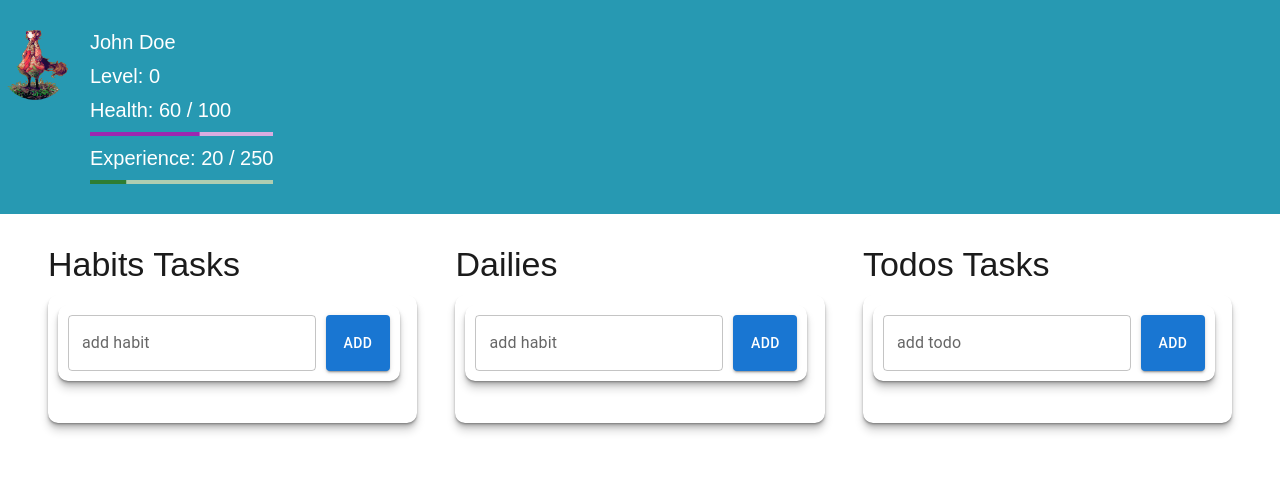
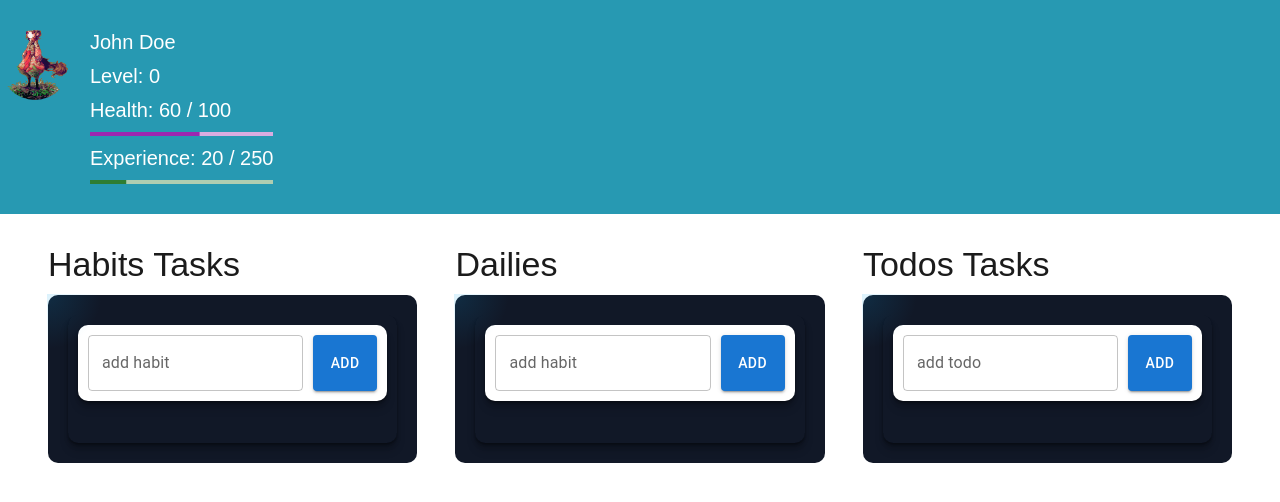
Before and after one commit to Andriikryl/habit, a Next.js app: page / in a window 1280 px wide. Shown: the top 502 px of the page. Built offline with nearby package versions, Linux system fonts and the light colour scheme.

Commit message:
add SpotlightWrapper component

```diff
--- a/src/components/dailies/Dailies.tsx
+++ b/src/components/dailies/Dailies.tsx
@@ -1,5 +1,6 @@
 "use client";
 import { useState } from "react";
+import { stagger, useAnimate } from "framer-motion";
 import { useRecoilState } from "recoil";
 import { ButtonComponent } from "../button/Button";
 import { Box, TextField } from "@mui/material";
@@ -11,6 +12,7 @@ import {
   deleteTask,
   toggleCompletedTask,
 } from "../../store/store";
+import { SpotlightWrapper } from "../spotlightWrapper/SpotlightWrapper";
 
 const Dailies = () => {
   const [newDaily, setNewDaily] = useState("");
@@ -33,6 +35,7 @@ const Dailies = () => {
   return (
     <section>
       <h2 className={styles.title}>Dailies</h2>
+      <SpotlightWrapper>
         <div className={styles.todo__box}>
           <Box
             className={styles.form}
@@ -62,6 +65,7 @@ const Dailies = () => {
             ))}
           </ul>
         </div>
+      </SpotlightWrapper>
     </section>
   );
 };
--- a/src/components/dailies/style.module.css
+++ b/src/components/dailies/style.module.css
@@ -17,8 +17,9 @@
 }
 
 .form{
-    width: max-content;
+    width: 100%;
     padding: 10px;
+    background-color: var(--white);
     border-radius: 10px;
     box-shadow: 0 1px 1px rgba(0,0,0,0.15),
     0 2px 2px rgba(0,0,0,0.15),
--- a/src/components/habitsTasks/HabitsTasks.tsx
+++ b/src/components/habitsTasks/HabitsTasks.tsx
@@ -12,6 +12,7 @@ import {
   habitListState,
   incrementTaskLevel,
 } from "@/store/store";
+import { SpotlightWrapper } from "../spotlightWrapper/SpotlightWrapper";
 
 type Difficulty = "easy" | "medium" | "hard";
 
@@ -52,6 +53,7 @@ const HabitsTasks = () => {
   return (
     <section>
       <h2 className={styles.title}>Habits Tasks</h2>
+      <SpotlightWrapper>
         <div className={styles.todo__box}>
           <Box
             className={styles.form}
@@ -69,6 +71,7 @@ const HabitsTasks = () => {
             />
             <ButtonComponent type="submit">add</ButtonComponent>
           </Box>
+
           <ul role="list" className={styles.list}>
             {habits.map((todo, index) => (
               <HabitsTaskItem
@@ -88,6 +91,7 @@ const HabitsTasks = () => {
             ))}
           </ul>
         </div>
+      </SpotlightWrapper>
     </section>
   );
 };
--- a/src/components/habitsTasks/style.module.css
+++ b/src/components/habitsTasks/style.module.css
@@ -17,9 +17,10 @@
 }
 
 .form{
-    width: max-content;
+    width: 100%;
     padding: 10px;
     border-radius: 10px;
+    background-color: var(--white);
     box-shadow: 0 1px 1px rgba(0,0,0,0.15),
     0 2px 2px rgba(0,0,0,0.15),
     0 4px 4px rgba(0,0,0,0.15),
@@ -28,7 +29,7 @@
     gap: 10px;
 }
 .list{
-    padding: 0px;
+    padding: 0px !important;
     display: flex;
     flex-direction: column;
     gap: 10px;
--- /dev/null
+++ b/src/components/spotlightWrapper/SpotlightWrapper.tsx
@@ -0,0 +1,40 @@
+import { ReactNode } from "react";
+import { motion, useMotionTemplate, useMotionValue } from "framer-motion";
+import { MouseEvent } from "react";
+import styles from "./style.module.css";
+
+interface TasksWrapperProps {
+  children: ReactNode;
+}
+
+const SpotlightWrapper: React.FC<TasksWrapperProps> = ({ children }) => {
+  let mouseX = useMotionValue(0);
+  let mouseY = useMotionValue(0);
+
+  function handleMouseMove({ currentTarget, clientX, clientY }: MouseEvent) {
+    let { left, top } = currentTarget.getBoundingClientRect();
+
+    mouseX.set(clientX - left);
+    mouseY.set(clientY - top);
+  }
+
+  return (
+    <div className={styles.wrapper} onMouseMove={handleMouseMove}>
+      <motion.div
+        className={styles.motion__box}
+        style={{
+          background: useMotionTemplate`
+            radial-gradient(
+              550px circle at ${mouseX}px ${mouseY}px,
+              rgba(14, 165, 233, 0.15),
+              transparent 10%
+            )
+          `,
+        }}
+      />
+      {children}
+    </div>
+  );
+};
+
+export { SpotlightWrapper };
--- /dev/null
+++ b/src/components/spotlightWrapper/style.module.css
@@ -0,0 +1,24 @@
+.wrapper{
+    padding: 20px;
+    position: relative;
+    border-color: rgb(255 255 255 / 0.1);
+    background-color: rgb(17 24 39 / 1);
+    border-radius: 10px;
+}
+
+.motion__box{
+    pointer-events: none;
+    width: 100%;
+    height: 100%;
+    position: absolute;
+    left: 0;
+    inset: -1px;
+
+    transition-property: color, background-color, border-color, text-decoration-color, fill, stroke, opacity, box-shadow, transform, filter, -webkit-backdrop-filter;
+    transition-property: color, background-color, border-color, text-decoration-color, fill, stroke, opacity, box-shadow, transform, filter, backdrop-filter;
+    transition-property: color, background-color, border-color, text-decoration-color, fill, stroke, opacity, box-shadow, transform, filter, backdrop-filter, -webkit-backdrop-filter;
+    transition-timing-function: cubic-bezier(0.4, 0, 0.2, 1);
+    transition-duration: 150ms;
+    transition-duration: 300ms;
+    opacity: 1;
+}
--- a/src/components/todo/Todo.tsx
+++ b/src/components/todo/Todo.tsx
@@ -11,6 +11,7 @@ import {
   todoListState,
   toggleCompletedTask,
 } from "@/store/store";
+import { SpotlightWrapper } from "../spotlightWrapper/SpotlightWrapper";
 
 type Difficulty = "easy" | "medium" | "hard";
 
@@ -50,6 +51,7 @@ const Todo = () => {
   return (
     <section>
       <h2 className={styles.title}>Todos Tasks</h2>
+      <SpotlightWrapper>
         <div className={styles.todo__box}>
           <Box
             className={styles.form}
@@ -86,6 +88,7 @@ const Todo = () => {
             ))}
           </ul>
         </div>
+      </SpotlightWrapper>
     </section>
   );
 };
--- a/src/components/todo/style.module.css
+++ b/src/components/todo/style.module.css
@@ -15,8 +15,9 @@
     margin-block-end: 10px;
 }
 .form{
-    width: max-content;
+    width: 100%;
     padding: 10px;
+    background-color: var(--white);
     border-radius: 10px;
     box-shadow: 0 1px 1px rgba(0,0,0,0.15),
     0 2px 2px rgba(0,0,0,0.15),
```
Lines whose indentation alone changed are shown as unchanged.
